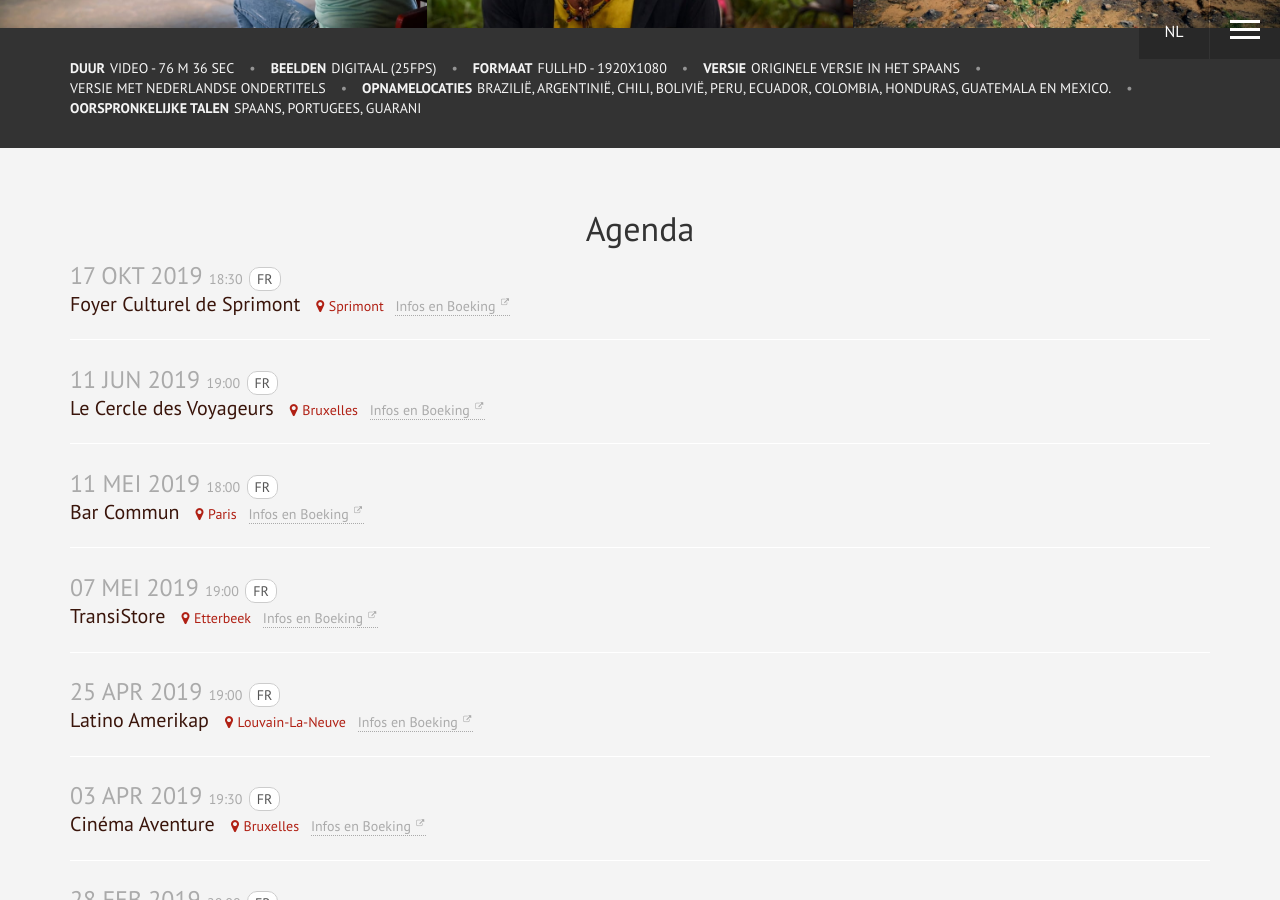
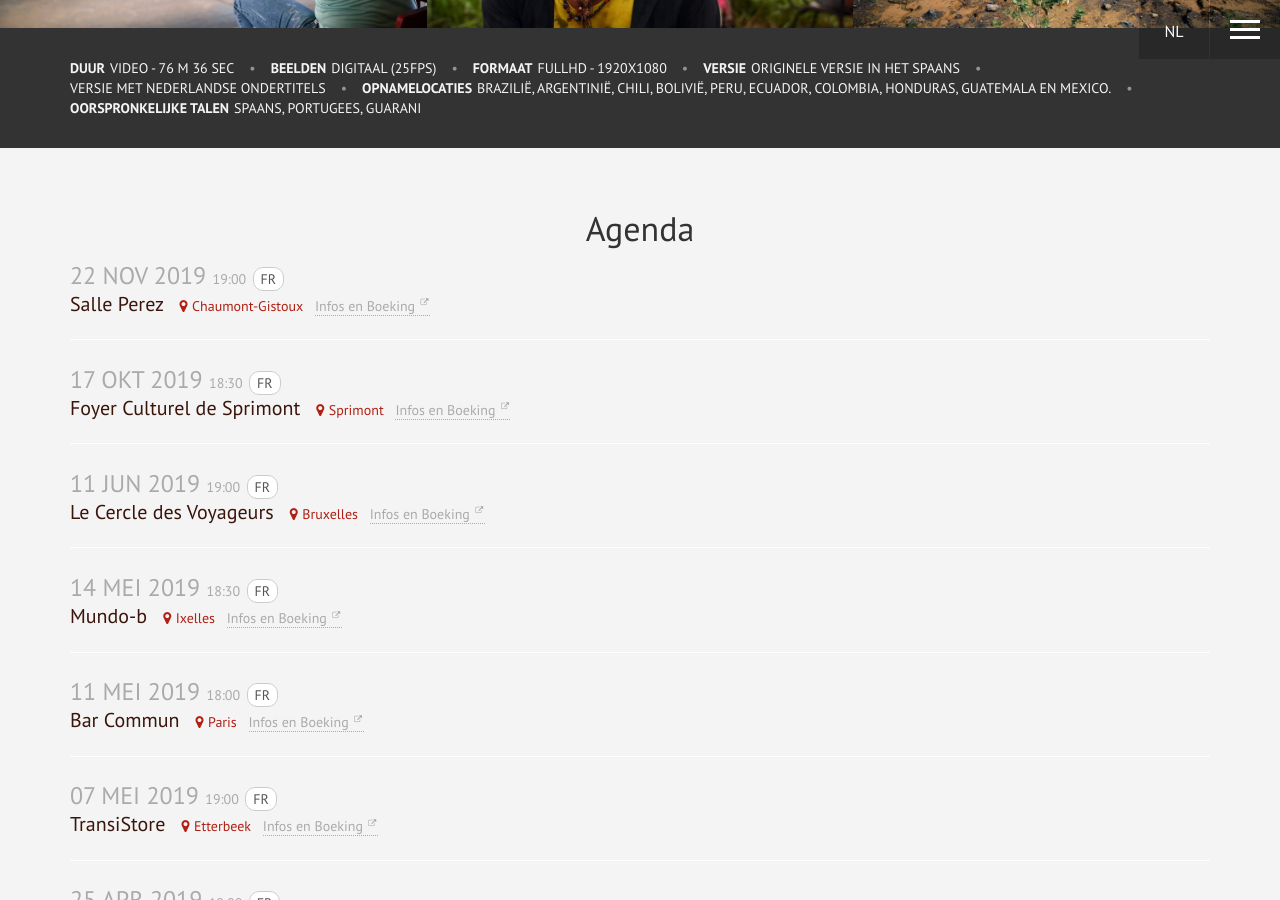
Before and after one commit to entipe/Minga-Live, a Jekyll site: the page built from index.nl.html, in a window 1280 px wide and 900 px high, scrolled down 1439 px. Built offline with Jekyll 4.4.1, drawn with Linux system fonts in a browser that asks for light colours.

Commit message:
Ajout date bénévoles Quinoa & chaumont-gistoux

```diff
--- a/_data/agenda.yml
+++ b/_data/agenda.yml
@@ -1,3 +1,9 @@
+- date: '2019-11-22 19:00'
+  place: Salle Perez
+  city: Chaumont-Gistoux
+  link: http://www.centreculturelchaumont-gistoux.be/index.html
+  full: false
+  lang: FR
 - date: '2019-10-17 18:30'
   place: Foyer Culturel de Sprimont
   city: Sprimont
@@ -8,6 +14,12 @@
   place: Le Cercle des Voyageurs
   city: Bruxelles
   link: https://www.lecercledesvoyageurs.com/mondocultures/agenda
+  full: false
+  lang: FR
+- date: '2019-05-14 18:30'
+  place: Mundo-b
+  city: Ixelles
+  link: https://www.facebook.com/events/325940154775596/
   full: false
   lang: FR
 - date: '2019-05-11 18:00'
@@ -23,7 +35,7 @@
   full: false
   lang: FR
 - date: '2019-04-25 19:00'
-  place: Latino Amerikap
+  place: Studio 13
   city: Louvain-La-Neuve
   link: https://www.facebook.com/events/648944205550438/
   full: false
```
